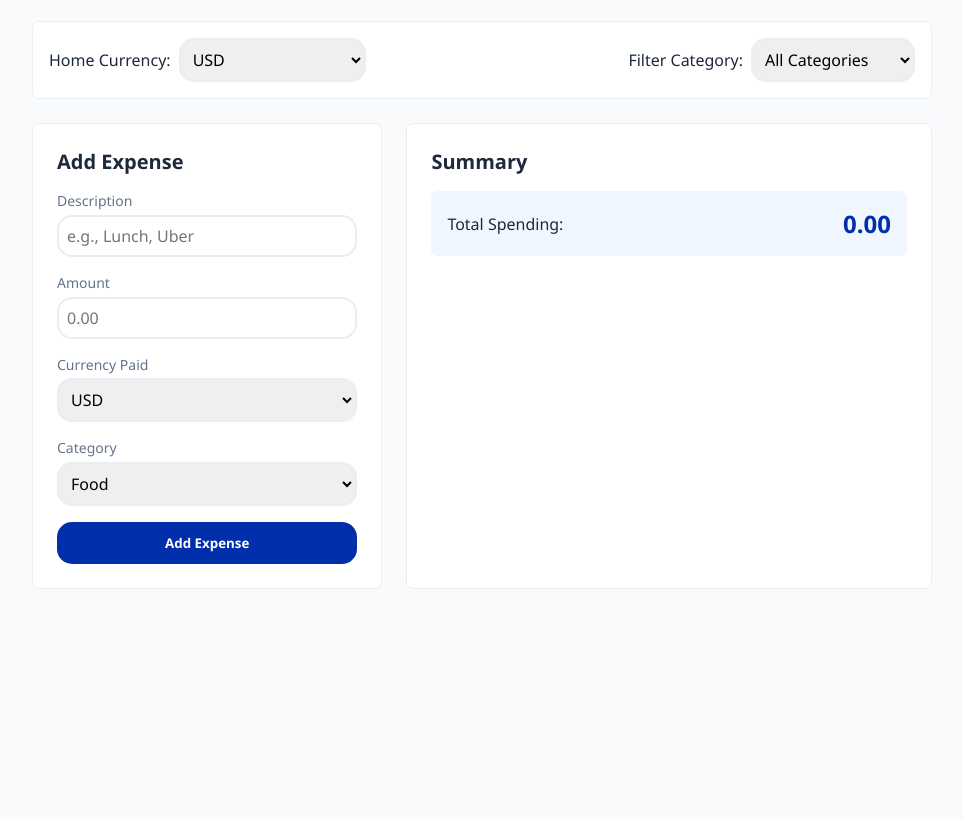
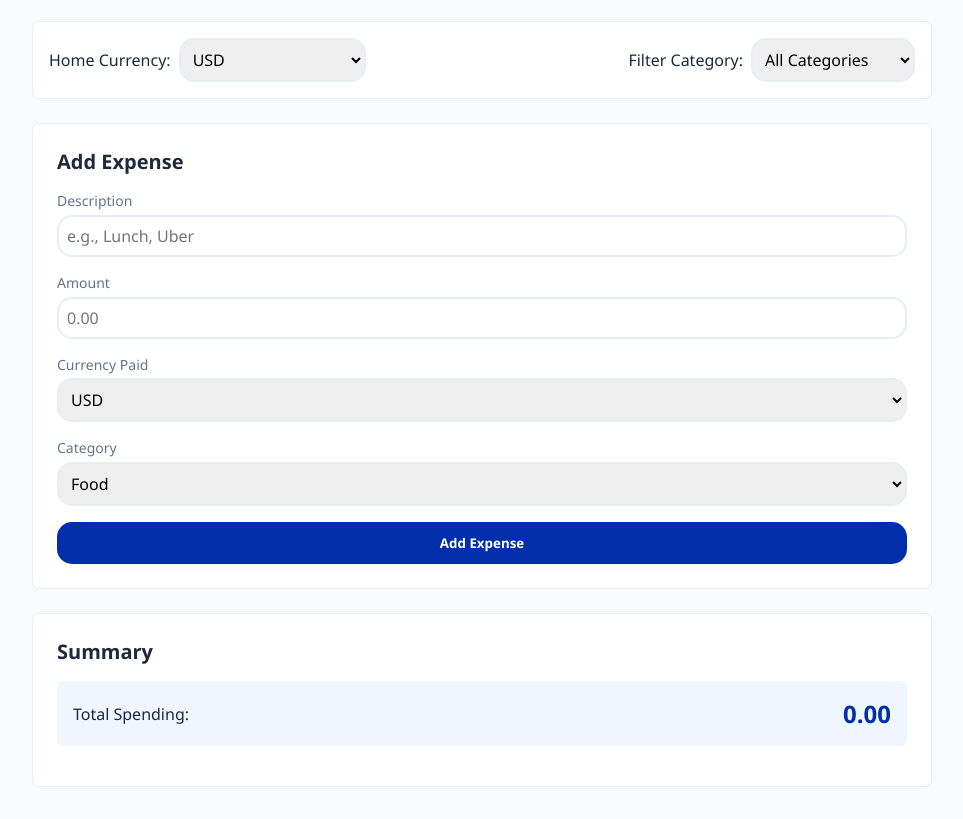
Before and after one commit to karumenick-dev/currency-converter-assignment, a plain HTML site: page index.html in a window 1280 px wide. Shown: the part 100-919 px from the top of the page, without its empty margins (158-1121 px from the left). Before the commit the page ends 800 px from the top, so only its background shows below. Drawn offline with Linux system fonts and the light colour scheme; a script that the page names is missing.

Commit message:
change dashboard max-width to 100%

```diff
--- a/style.css
+++ b/style.css
@@ -20,7 +20,7 @@ header p { color: var(--text-muted); }
 select, input { padding: 0.5rem; border: 2px solid var(--border); border-radius: 15px; font-size: 1rem; outline: none; }
 select:focus, input:focus { border-color: var(--primary); }
 
-.dashboard-grid { display: grid; grid-template-columns: 1fr 1.5fr; gap: 1.5rem; }
+.dashboard-grid { display: grid; grid-template-columns: 1fr; gap: 1.5rem; max-width: 100%; margin: auto 0;}
 @media(max-width: 768px) { .dashboard-grid { grid-template-columns: 1fr; } }
 
 .card { background: var(--card-bg); padding: 1.5rem; border-radius: 7px; border: 1px solid var(--border); }
```
Also changed, not shown: index.html (+1 -1 lines).
